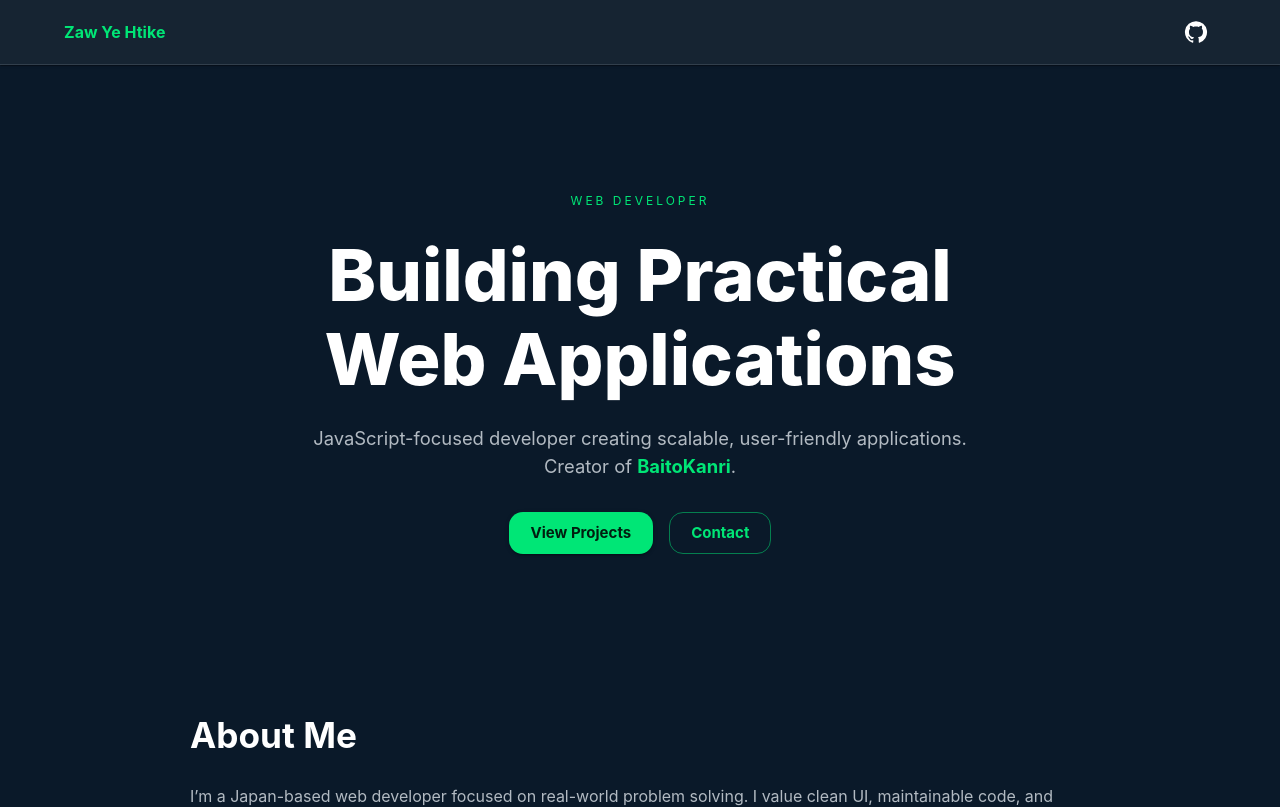
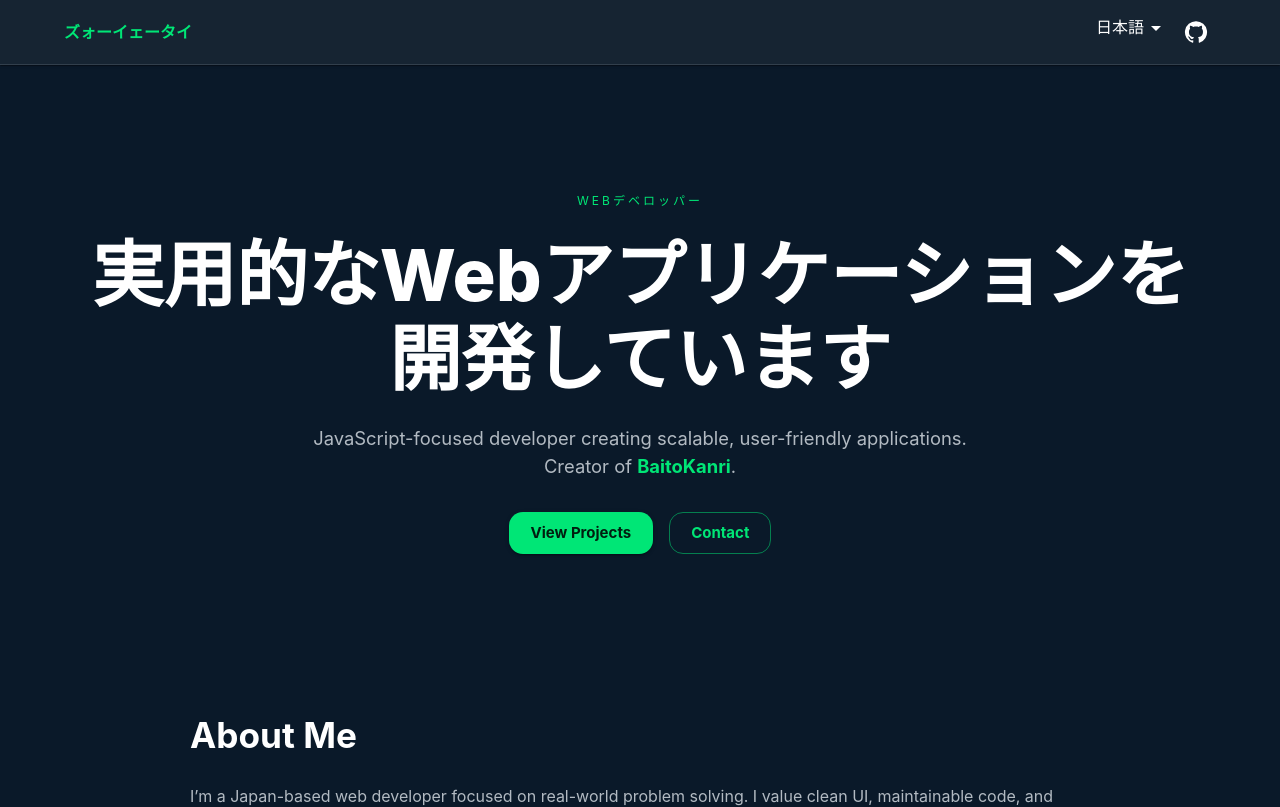
Before and after one commit to ZawYeHtike01/profile, a React (Vite) app: page / in a window 1280 px wide. Shown: the top 807 px of the page. Built offline with nearby package versions, Linux system fonts and the light colour scheme.

Commit message:
language setting

```diff
--- a/src/App.jsx
+++ b/src/App.jsx
@@ -17,10 +17,16 @@ import {
   ThemeProvider,
   createTheme,
   useMediaQuery,
-  Link
+  Link,
 } from "@mui/material";
 import { GitHub, Email, Launch } from "@mui/icons-material";
 import { useRef } from "react";
+import i18n from "./i18n";
+import { useTranslation } from "react-i18next";
+import InputLabel from "@mui/material/InputLabel";
+import MenuItem from "@mui/material/MenuItem";
+import FormControl from "@mui/material/FormControl";
+import Select from "@mui/material/Select";
 
 const theme = createTheme({
   palette: {
@@ -60,7 +66,8 @@ const Portfolio = () => {
   const isMobile = useMediaQuery(theme.breakpoints.down("sm"));
   const projectsRef = useRef(null);
   const contactRef = useRef(null);
-
+  const [age, setAge] = React.useState(i18n.lng || "ja");
+  const { t, si18n } = useTranslation();
   const projects = [
     {
       title: "BaitoKanri",
@@ -86,11 +93,30 @@ const Portfolio = () => {
         <Container maxWidth="lg">
           <Toolbar sx={{ justifyContent: "space-between", px: { xs: 0 } }}>
             <Typography fontWeight="bold" color="primary.main">
-              Zaw Ye Htike
+              {t("name")}
             </Typography>
 
             <Stack direction="row" spacing={1}>
-              <IconButton href="https://github.com/ZawYeHtike01" color="inherit">
+              <FormControl variant="standard" sx={{ m: 1, minWidth: 60,textAlign:"center" }}>
+
+                <Select
+                  labelId="demo-simple-select-standard-label"
+                  value={age}
+                  onChange={(e) => {i18n.changeLanguage(e.target.value)
+                    setAge(e.target.value)
+                  }}
+                  label="Age"
+                  disableUnderline
+                  sx={{textAlign:"center"}}
+                >
+                  <MenuItem value={"en"}>English</MenuItem>
+                  <MenuItem value={"ja"}>日本語</MenuItem>
+                </Select>
+              </FormControl>
+              <IconButton
+                href="https://github.com/ZawYeHtike01"
+                color="inherit"
+              >
                 <GitHub />
               </IconButton>
             </Stack>
@@ -107,11 +133,11 @@ const Portfolio = () => {
           }}
         >
           <Typography variant="overline" color="primary" letterSpacing={3}>
-            Web Developer
+            {t("role")}
           </Typography>
 
           <Typography variant="h1" sx={{ mt: 2, mb: 3 }}>
-            Building Practical <br /> Web Applications
+            {t("heroTitle1")}<br /> {t("heroTitle2")}
           </Typography>
 
           <Typography
@@ -319,7 +345,7 @@ const Portfolio = () => {
               Contact Me
             </Button>
             <Button
-            href="https://github.com/ZawYeHtike01"
+              href="https://github.com/ZawYeHtike01"
               fullWidth={isMobile}
               variant="outlined"
               size="large"
--- /dev/null
+++ b/src/i18n.js
@@ -0,0 +1,18 @@
+import i18n from "i18next";
+import { initReactI18next } from "react-i18next";
+import en from "./local/en.json";
+import ja from "./local/ja.json";
+
+i18n.use(initReactI18next).init({
+  resources: {
+    en: { translation: en },
+    ja: { translation: ja },
+  },
+  lng: "ja",
+  fallbackLng: "ja",
+  interpolation: {
+    escapeValue: false,
+  },
+});
+
+export default i18n;
--- /dev/null
+++ b/src/local/en.json
@@ -0,0 +1,27 @@
+{
+  "name": "Zaw Ye Htike",
+
+  "role": "Web Developer",
+  "heroTitle1": "Building Practical",
+  "heroTitle2": "Web Applications",
+
+  "heroDesc": "JavaScript-focused developer creating scalable, user-friendly applications. Creator of BaitoKanri.",
+
+  "viewProjects": "View Projects",
+  "contact": "Contact",
+
+  "aboutTitle": "About Me",
+  "aboutDesc": "I’m a Japan-based web developer focused on real-world problem solving. I value clean UI, maintainable code, and performance. BaitoKanri was built to help students manage part-time jobs efficiently.",
+
+  "projectsTitle": "Featured Projects",
+  "liveDemo": "Live Demo",
+
+  "skillsTitle": "Skills",
+  "frontend": "Frontend",
+  "backend": "Backend",
+  "tools": "Tools",
+
+  "workTogether": "Let’s Work Together",
+  "openToWork": "Open for freelance and full-time opportunities.",
+  "contactMe": "Contact Me"
+}
--- /dev/null
+++ b/src/local/ja.json
@@ -0,0 +1,27 @@
+{
+  "name": "ズォーイェータイ",
+
+  "role": "Webデベロッパー",
+  "heroTitle1": "実用的なWebアプリケーションを",
+  "heroTitle2": "開発しています",
+
+  "heroDesc": "JavaScriptを中心に、拡張性が高く使いやすいWebアプリケーションを開発しています。学生向けアルバイト管理アプリ「BaitoKanri」の開発者です。",
+
+  "viewProjects": "プロジェクトを見る",
+  "contact": "お問い合わせ",
+
+  "aboutTitle": "自己紹介",
+  "aboutDesc": "日本在住のWebデベロッパーです。実務に役立つ開発を重視し、分かりやすいUI、保守性の高いコード、パフォーマンスを大切にしています。BaitoKanriは、学生がアルバイトを効率的に管理できるように開発しました。",
+
+  "projectsTitle": "制作実績",
+  "liveDemo": "デモを見る",
+
+  "skillsTitle": "スキル",
+  "frontend": "フロントエンド",
+  "backend": "バックエンド",
+  "tools": "ツール",
+
+  "workTogether": "一緒に仕事をしませんか",
+  "openToWork": "フリーランス・正社員のどちらも対応可能です。",
+  "contactMe": "お問い合わせ"
+}
```
Also changed, not shown: package.json (+9 -5 lines), 1 other file (tests, documents, lock files or other folders).
